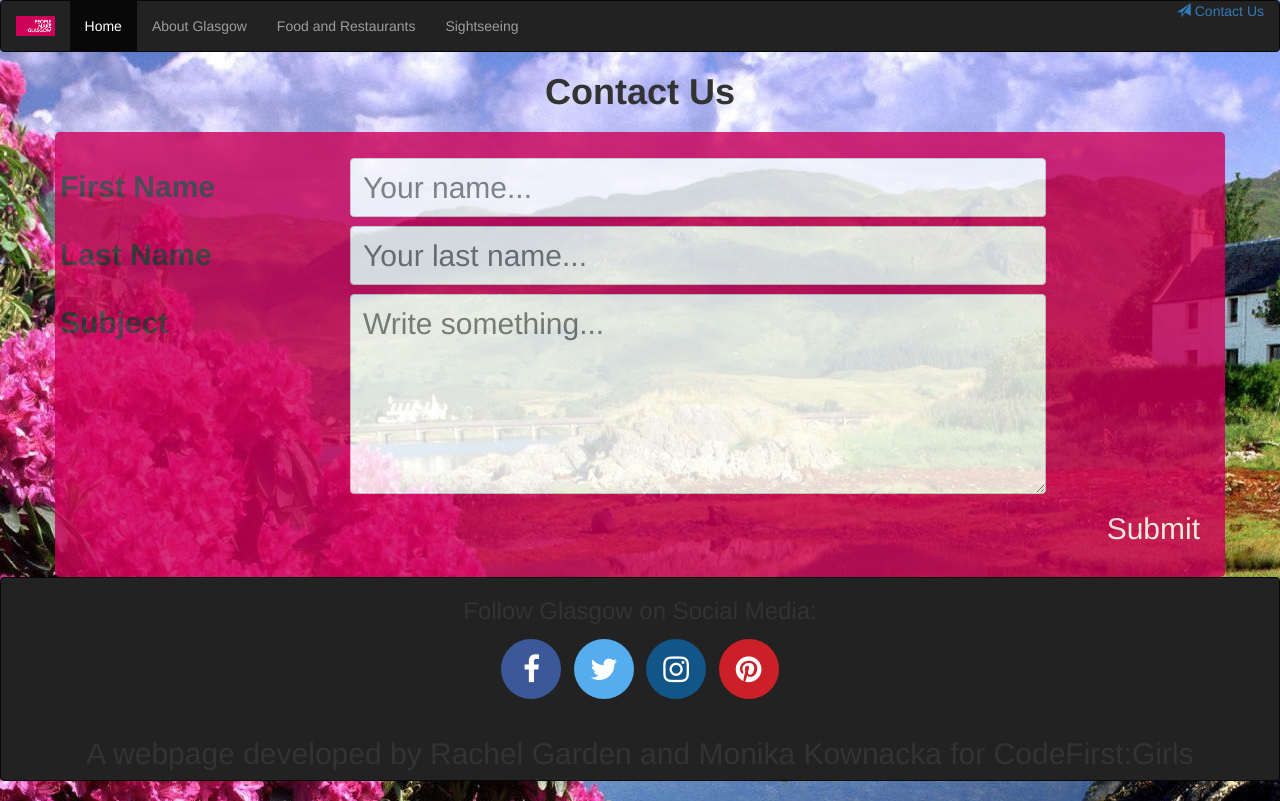
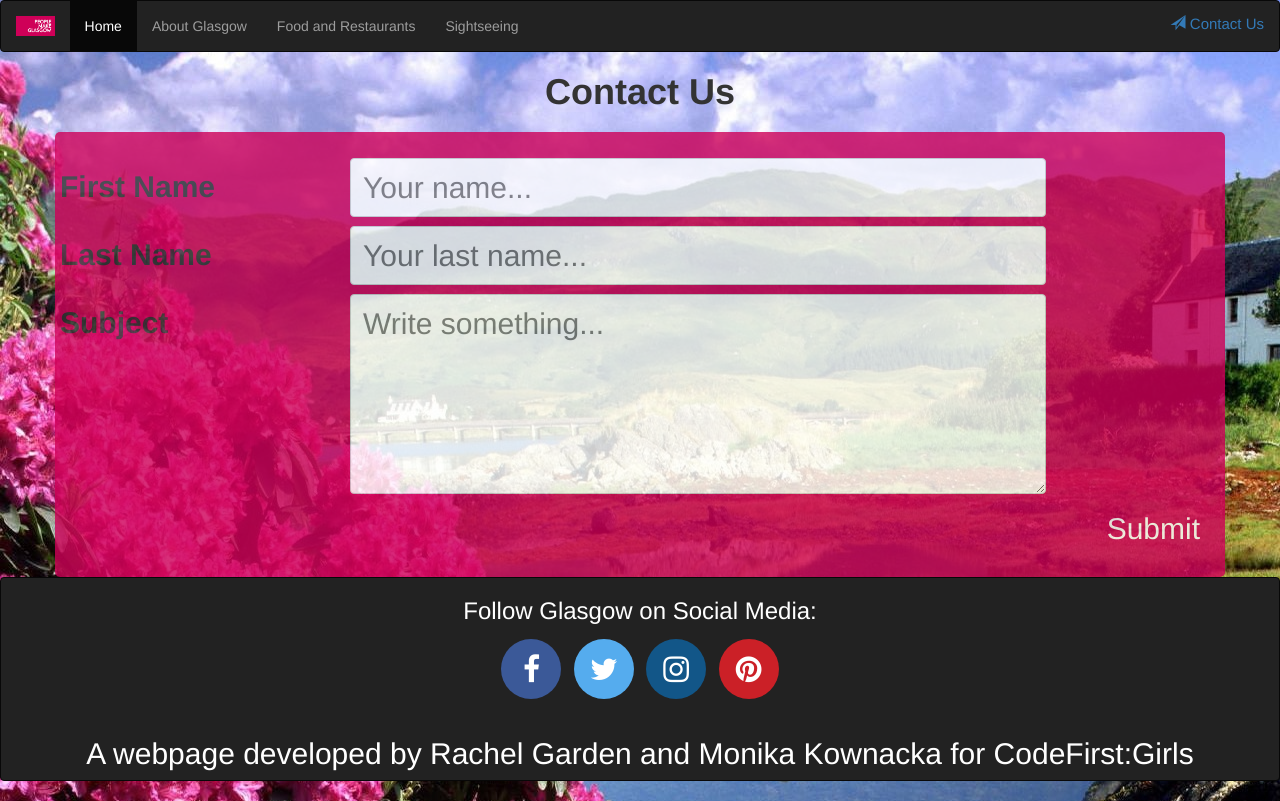
Before and after one commit to MonikaKow/VisitGlasgow, a plain HTML site: page ContactUs.html in a window 1280 px wide. Drawn offline with nearby package versions, Linux system fonts and the light colour scheme; files that its build step writes are made by us from their sources; files whose address does not match are found by name.

Commit message:
touching up social media
sightseeing page still dodgy.

```diff
--- a/css/contactus.css
+++ b/css/contactus.css
@@ -62,3 +62,13 @@ input[type=submit]:hover {
         margin-top: 0;
     }
 }
+
+.social-media {
+  color: white;
+}
+#button {
+  margin-top: 12px;
+  color: white;
+  font-size: 15px;
+  text-decoration: none;
+}
--- a/css/indexstyle.css
+++ b/css/indexstyle.css
@@ -2,6 +2,7 @@
   margin-top: 12px;
   color: white;
   font-size: 15px;
+  text-decoration: none;
 }
 .title-heading {
   font-size: 75pt;
@@ -32,6 +33,3 @@ p {
 .social-media {
   color: white;
 }
-#button {
-  text-decoration: none;
-}
```
Also changed, not shown: sightseeing.css (+7 -0 lines), sightseeingindex.html (+8 -11 lines).
